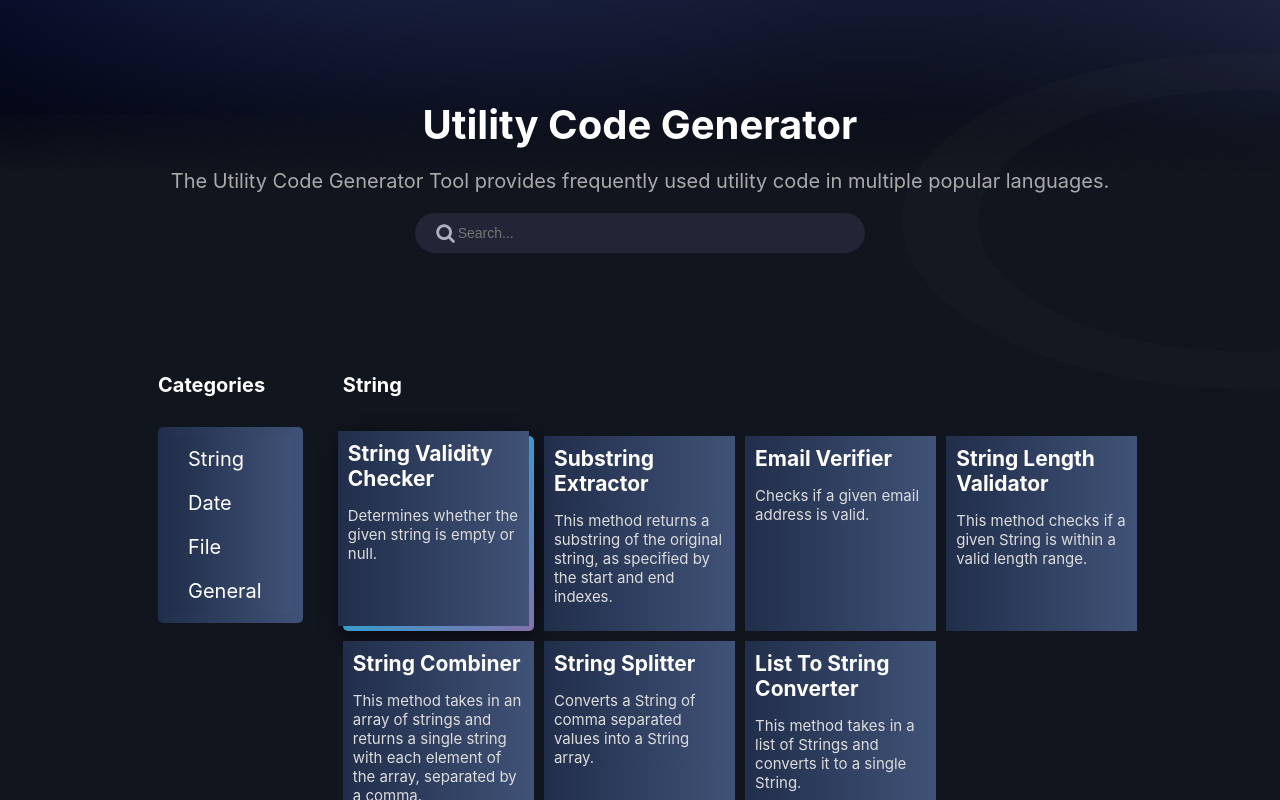
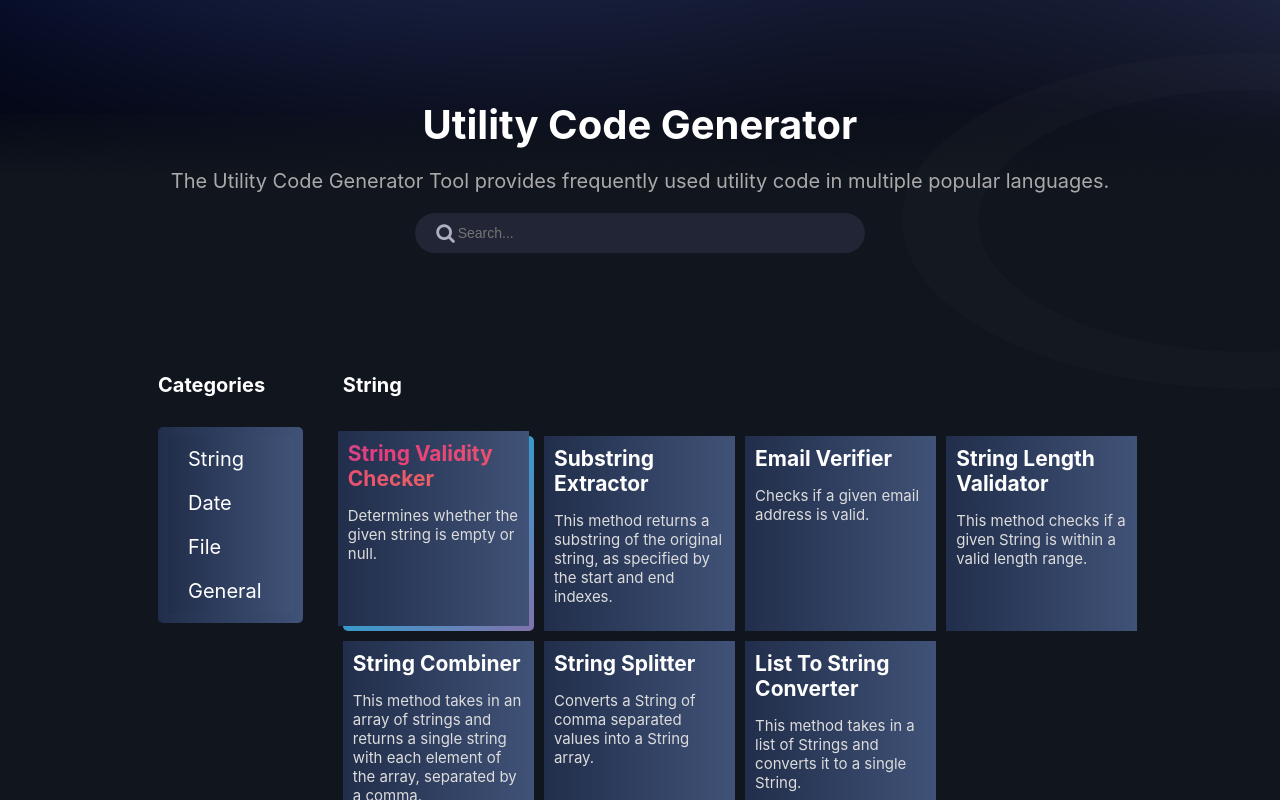
Before and after one commit to zipyinc/utility-code-provider, a React (Create React App) app: page / in a window 1280 px wide. In both pictures the pointer is over the element "String Validity Checker". Shown: the top 800 px of the page. Built offline with nearby package versions, Linux system fonts and the light colour scheme.

Commit message:
add color text

```diff
--- a/src/components/card/card.css
+++ b/src/components/card/card.css
@@ -66,21 +66,23 @@
   font-size: 2.1rem;
   font-weight: 700;
   color: white;
-  /* text-decoration: transparent;
-  background: linear-gradient(to right, #93F6B0 0%, #6FE3E1 100%);
+  text-decoration: transparent;
+  /* background: linear-gradient(to right, #93F6B0 0%, #6FE3E1 100%);
 	-webkit-background-clip: text;
 	-webkit-text-fill-color: transparent; */
 }
 
-.card-body:hover{
+.card-body:hover {
   transform: translate(-5px, -5px)
   /* transform: translateX(-5px); */
 }
-.card-item:hover {
-
-  box-shadow: 0px 3px 22px 0px rgba(0, 0, 0, 0.7);
-  -webkit-box-shadow: 0px 3px 22px 0px rgba(0, 0, 0, 0.7);
-  -moz-box-shadow: 0px 3px 22px 0px rgba(0, 0, 0, 0.7);
+.card-body:hover .card-title{
+  text-decoration: transparent;
+  background: linear-gradient(-45deg, #ee7752, #e73c7e, #23a6d5, #23d5ab);
+  -webkit-background-clip: text;
+	-webkit-text-fill-color: transparent;
+	background-size: 400% 400%;
+	animation: gradient 5s ease infinite;
 }
 
 @keyframes gradient {
```
